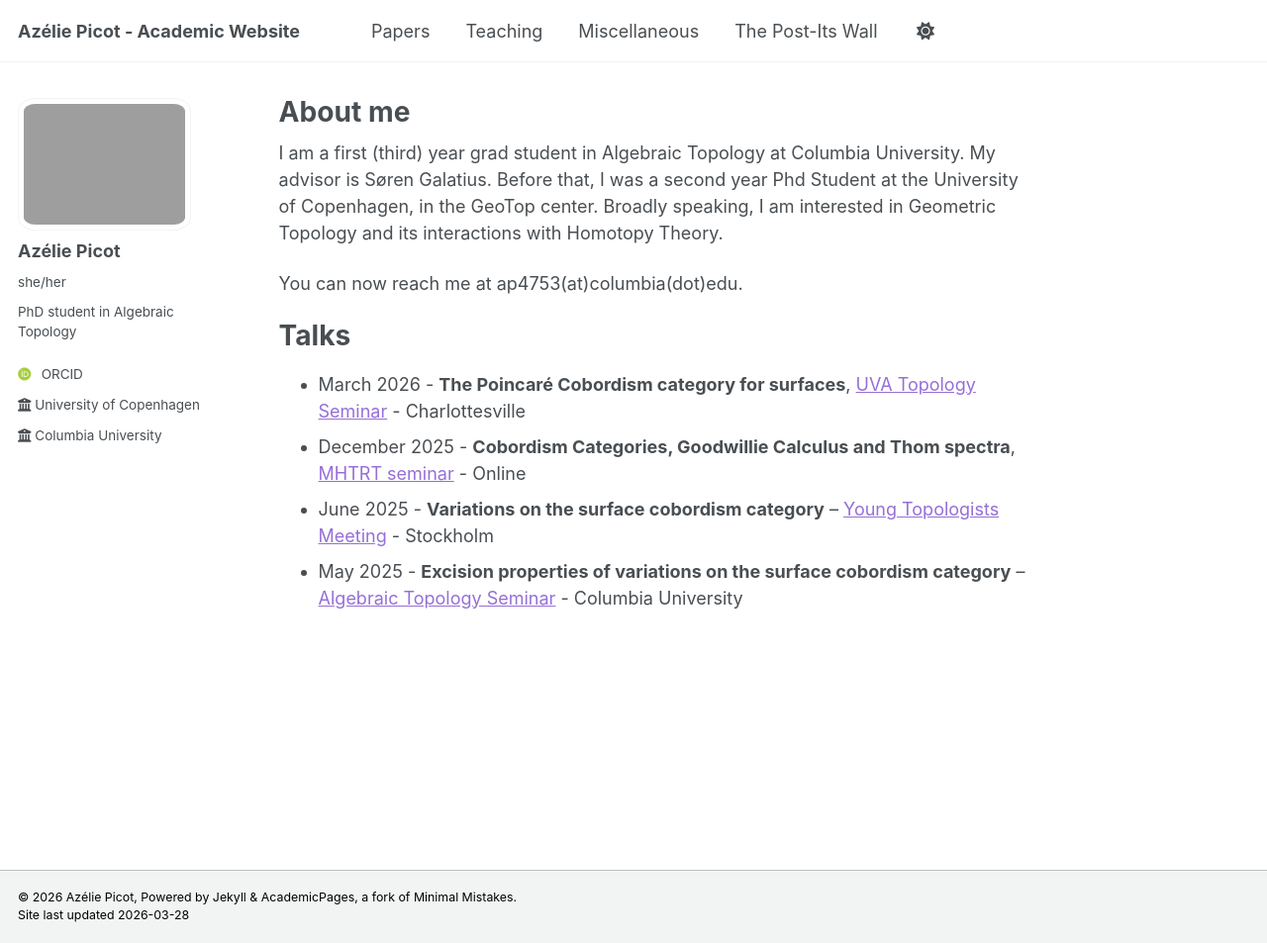
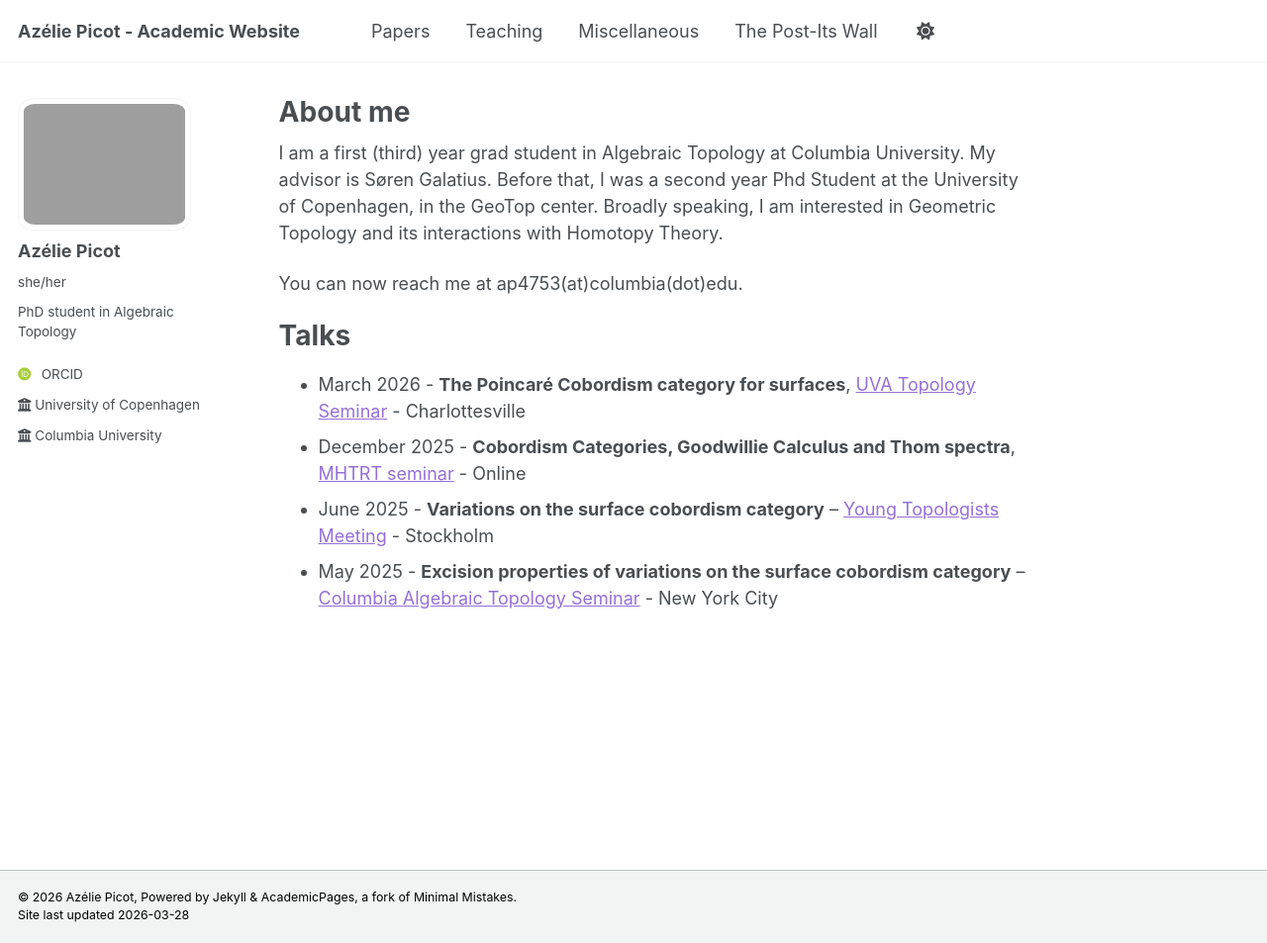
Before and after one commit to azeliepicot/azeliepicot.github.io, a Jekyll site: the page built from _pages/about.md, in a window 1280 px wide and 953 px high. Shown: the whole window at 99% size. Built offline with Jekyll 4.4.1, drawn with Linux system fonts in a browser that asks for light colours; some web fonts are replaced.

Commit message:
Update seminar location for May 2025 event

```diff
--- a/_pages/about.md
+++ b/_pages/about.md
@@ -17,4 +17,4 @@ You can now reach me at ap4753(at)columbia(dot)edu.
 - March 2026 - **The Poincaré Cobordism category for surfaces**, [UVA Topology Seminar](https://math.virginia.edu/seminars/topology/2025-26/) - Charlottesville
 - December 2025 - **Cobordism Categories, Goodwillie Calculus and Thom spectra**, [MHTRT seminar](https://sites.google.com/view/mhtrt) - Online
 - June 2025 - **Variations on the surface cobordism category** – [Young Topologists Meeting](https://www.math-stockholm.se/en/kalender/konferens/ytm2025-1.1350169) - Stockholm
-- May 2025 - **Excision properties of variations on the surface cobordism category** – [Algebraic Topology Seminar](https://lzyang257.github.io/organization-and-activities/seminar_spring2025/) - Columbia University
+- May 2025 - **Excision properties of variations on the surface cobordism category** – [Columbia Algebraic Topology Seminar](https://lzyang257.github.io/organization-and-activities/seminar_spring2025/) - New York City
```
